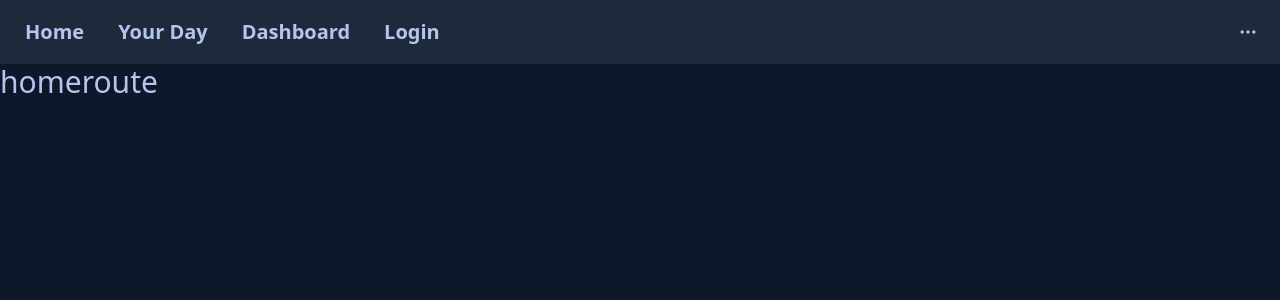
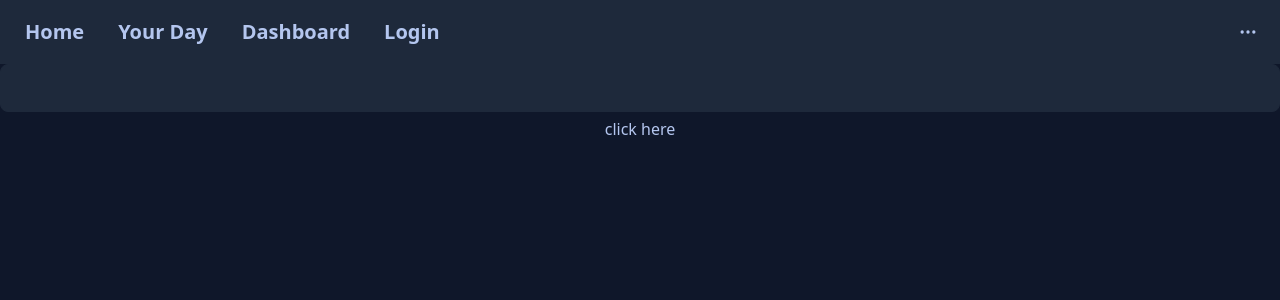
Before and after one commit to Nghia314/new5hark, a React (Create React App) app in the folder client/: page / in a window 1280 px wide. Shown: the top 300 px of the page. Built offline with nearby package versions, Linux system fonts and the light colour scheme.

Commit message:
style homepage button

```diff
--- a/client/src/pages/Home.jsx
+++ b/client/src/pages/Home.jsx
@@ -1,10 +1,19 @@
 import React from "react";
+import PowerButton from "../components/Button";
+import Loginform from "../components/Loginform";
 
-function Home() {
+const Home = () => {
+
   return (
     <>
-      <h1 className="text-3xl">homeroute</h1>
+    <center>
+      <PowerButton width={150} height={150} />
+      <span>click here</span>
+
+    </center>
+
     </>
+
   );
 }
 
```
